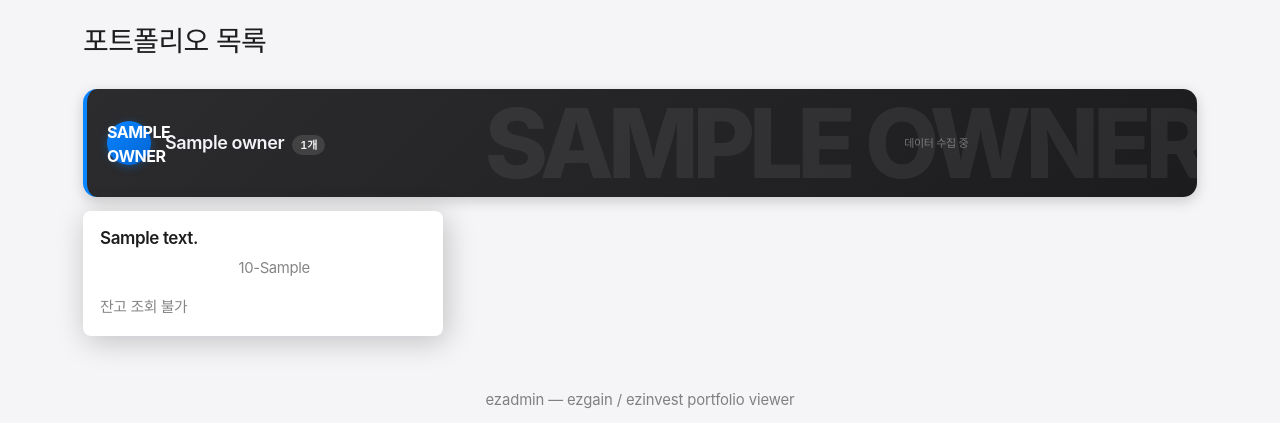
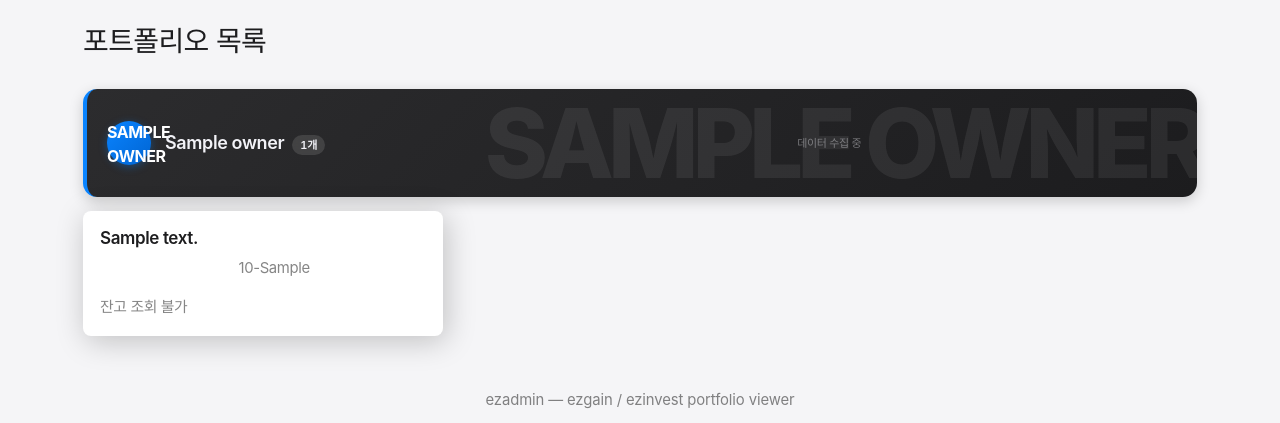
Before and after one commit to bmchae/ezadmin, a Flask app: template templates/index.html in a window 1280 px wide. Shown: the part 48-471 px from the top of the page. Run offline with Flask 3, Linux system fonts and the light colour scheme; the template is opened without the code that fills it: most values are stand-ins (such as "Sample title", 1, 10 or a date in 2020).

Commit message:
오너 헤더 차트 폭 65% + '총자산' 라벨 제거
- 차트 폭 45% → 65% (오너 박스 더 채우도록)
- 총자산 라벨 텍스트 제거, 숫자+'원' 만 표시

Co-Authored-By: Claude Opus 4.7 (1M context) <noreply@anthropic.com>

```diff
--- a/templates/index.html
+++ b/templates/index.html
@@ -149,10 +149,10 @@
         letter-spacing: 0;
         text-shadow: none;
     }
-    /* 오너 헤더 안의 1년 자산변화 차트 (오너 박스 폭의 45%) */
+    /* 오너 헤더 안의 1년 자산변화 차트 (오너 박스 폭의 70%) */
     .owner-chart {
-        flex: 0 0 45%;
-        max-width: 45%;
+        flex: 0 0 65%;
+        max-width: 65%;
         height: 80px;
         margin-left: 28px;       /* 총자산과 차트 사이 여백 */
         z-index: 1;
@@ -164,8 +164,8 @@
         height: 100%;
     }
     .owner-chart-empty {
-        flex: 0 0 45%;
-        max-width: 45%;
+        flex: 0 0 65%;
+        max-width: 65%;
         height: 80px;
         margin-left: 28px;
         font-size: 11px;
@@ -257,7 +257,7 @@
             <span class="owner-count">{{ grouped[owner]|length }}개</span>
         </div>
         {% if total %}
-            <div class="owner-total"><span class="lbl">총자산</span>{{ "{:,.0f}".format(total) }}원</div>
+            <div class="owner-total">{{ "{:,.0f}".format(total) }}원</div>
         {% endif %}
     </div>
     {% if och %}
```
